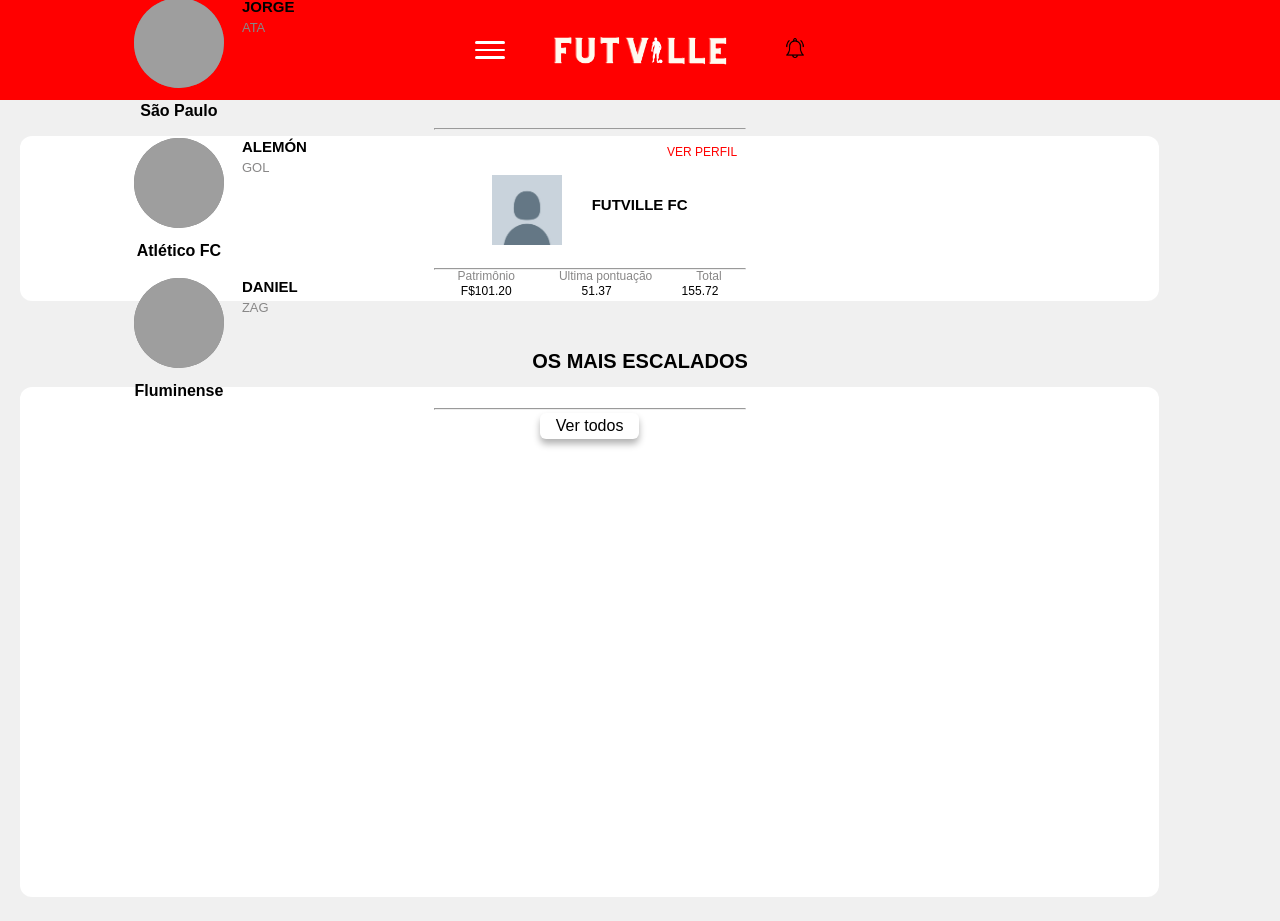
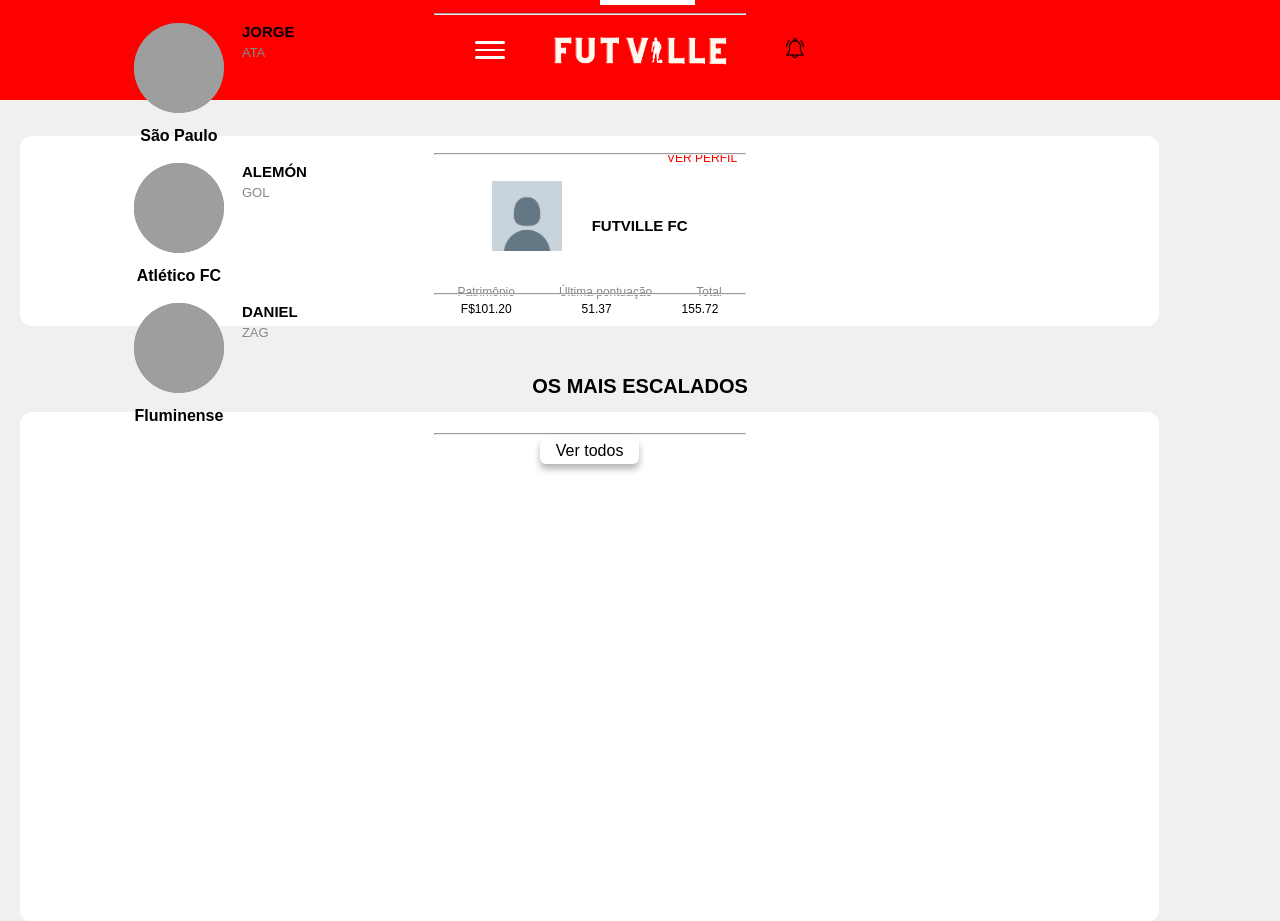
Before and after one commit to jorgeraizer/juntar, a PHP site: page /dashboard.php in a window 1280 px wide. Shown: the top 921 px of the page. Run offline with PHP 8.4, Linux system fonts and the light colour scheme; data comes from the database, SQL or seed files in the repository; grey boxes are pictures that could not be loaded.

Commit message:
Add files via upload

```diff
--- a/cadastre-se.php
+++ b/cadastre-se.php
@@ -1,4 +1,4 @@
-<?php
+w<?php
 session_start();
 if (!isset($_SESSION["nome"]))
 {
--- a/dashboard2.css
+++ b/dashboard2.css
@@ -253,7 +253,7 @@
 .mercado
 {
     width: 89%;
-    height: 165px;
+    height: 190px;
     display: flex;
     flex-direction: column;
     justify-content: center;
@@ -287,15 +287,16 @@
     font-size: 12px;
     white-space: nowrap;
     color: rgb(136, 135, 135);
-    margin-bottom: 5px;
+    margin-bottom: 7px;
     height: 5px;
     margin-right: 22px;
     margin-left: 22px;
-    margin-top: 20px;
+
 }
 .pontuacoes
 {
     display: flex;
+    margin-bottom: 14px;
 }
 .pontos
 {
@@ -309,7 +310,7 @@
     height: 50%;
     margin-right: 35px;
     margin-left: 35px;
-    margin-bottom: 25px;
+    margin-bottom: 12px;
 }
 .fotoperfil
 {
@@ -345,3 +346,7 @@
     justify-content: space-around;
 
 }
+.fotoperfil
+{
+    margin-bottom: 15px;
+}
```
